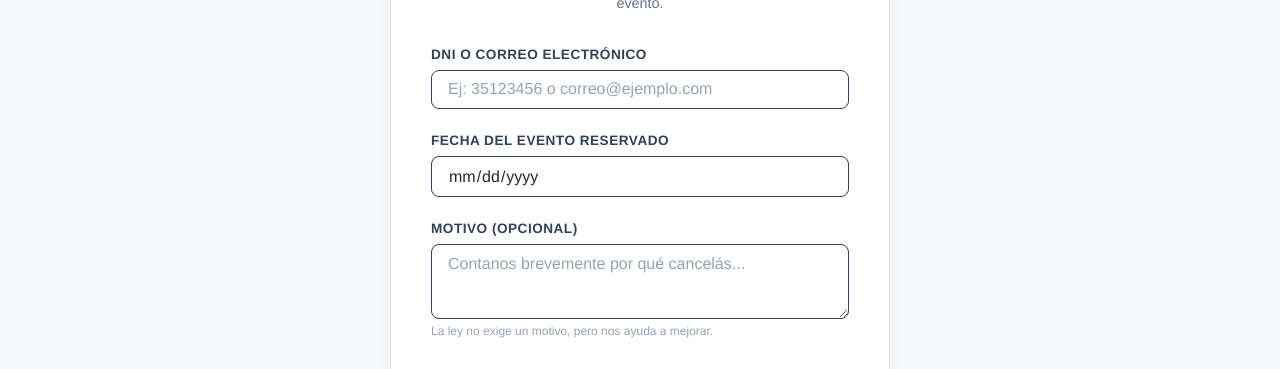
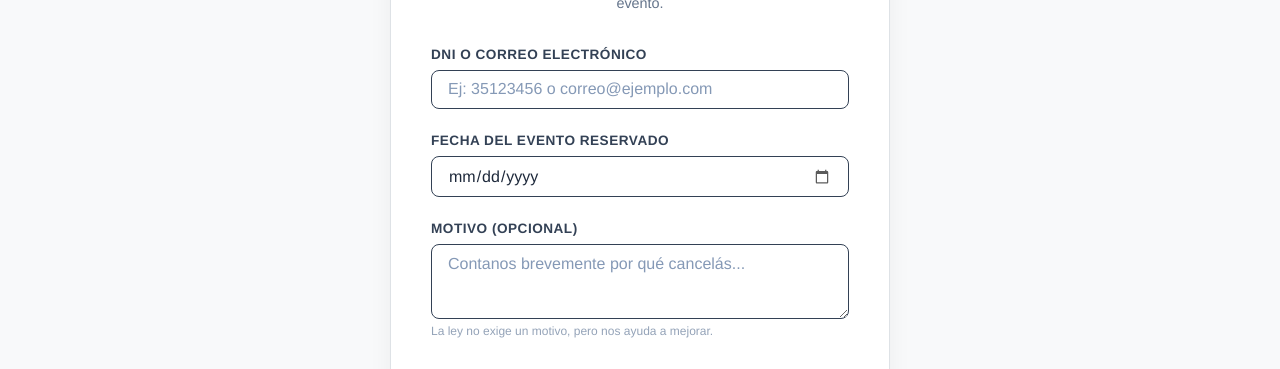
Before and after one commit to maxi627/Salon-de-eventos, a React (Vite) app in the folder frontend/: page /arrepentimiento in a window 1280 px wide. Shown: the part 296-665 px from the top of the page. Built offline with nearby package versions, Linux system fonts and the light colour scheme.

Commit message:
... detalles

```diff
--- a/frontend/src/pages/arrepentimiento.css
+++ b/frontend/src/pages/arrepentimiento.css
@@ -58,8 +58,13 @@
 }
 .arrepentimiento-form input::placeholder,
 .arrepentimiento-form textarea::placeholder {
-  color: #94a3b8 !important;
+  color: #8599b6 !important;
   opacity: 1;
+}
+.arrepentimiento-form input[type="date"]::-webkit-calendar-picker-indicator {
+  cursor: pointer;
+  filter: invert(0.8); /* Esto oscurece el icono del calendario */
+  opacity: 0.8;
 }
 .arrepentimiento-form label {
   color: #334155 !important;
```
